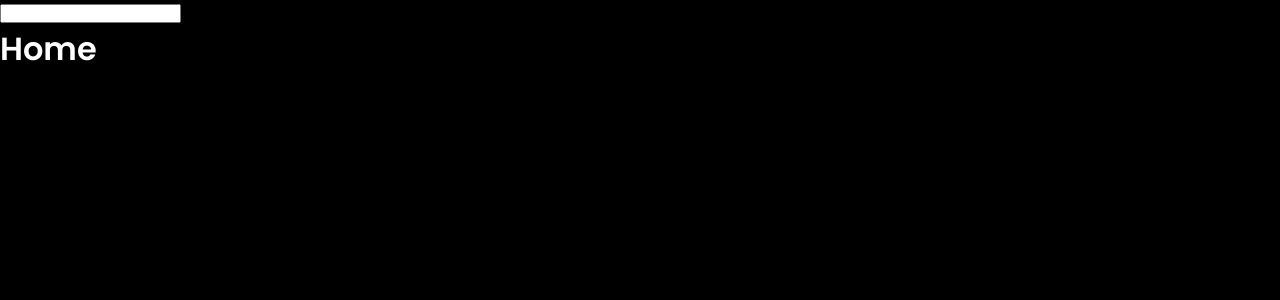
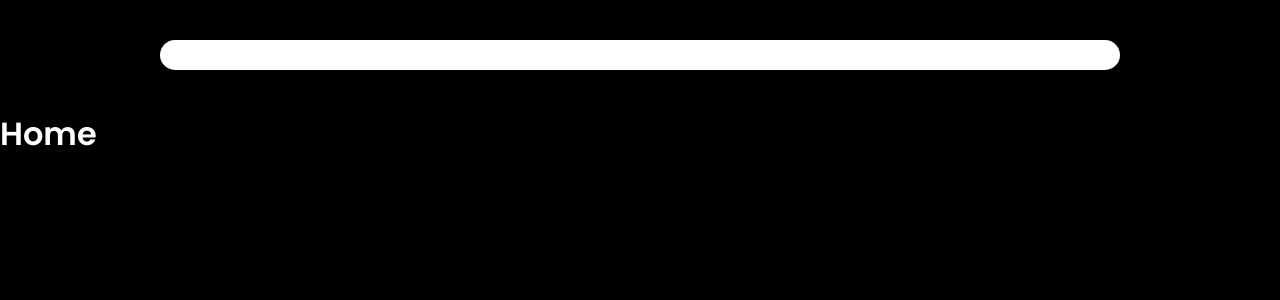
Before and after one commit to Tcodingg/movie_app_v3, a React (Create React App) app: page / in a window 1280 px wide. Shown: the top 300 px of the page. Built offline with nearby package versions, Linux system fonts and the light colour scheme.

Commit message:
style search bar

```diff
--- /dev/null
+++ b/src/components/SearchBar/SearchBar.css
@@ -0,0 +1,20 @@
+.search-bar {
+  display: flex;
+  justify-content: center;
+  align-items: center;
+  padding: 40px;
+  width: 100%;
+  position: relative;
+}
+
+.search-bar input {
+  /* max-width: 1200px; */
+  color: black;
+  outline: none;
+  border: none;
+  height: 30px;
+  width: 80%;
+  font-size: 16px;
+  padding-left: 15px;
+  border-radius: 20px;
+}
--- a/src/components/SearchBar/SearchBar.tsx
+++ b/src/components/SearchBar/SearchBar.tsx
@@ -1,8 +1,10 @@
+import "./SearchBar.css";
+
 const SearchBar: React.FC = () => {
   return (
-    <header>
+    <section className="search-bar">
       <input type="text" />
-    </header>
+    </section>
   );
 };
 
```
